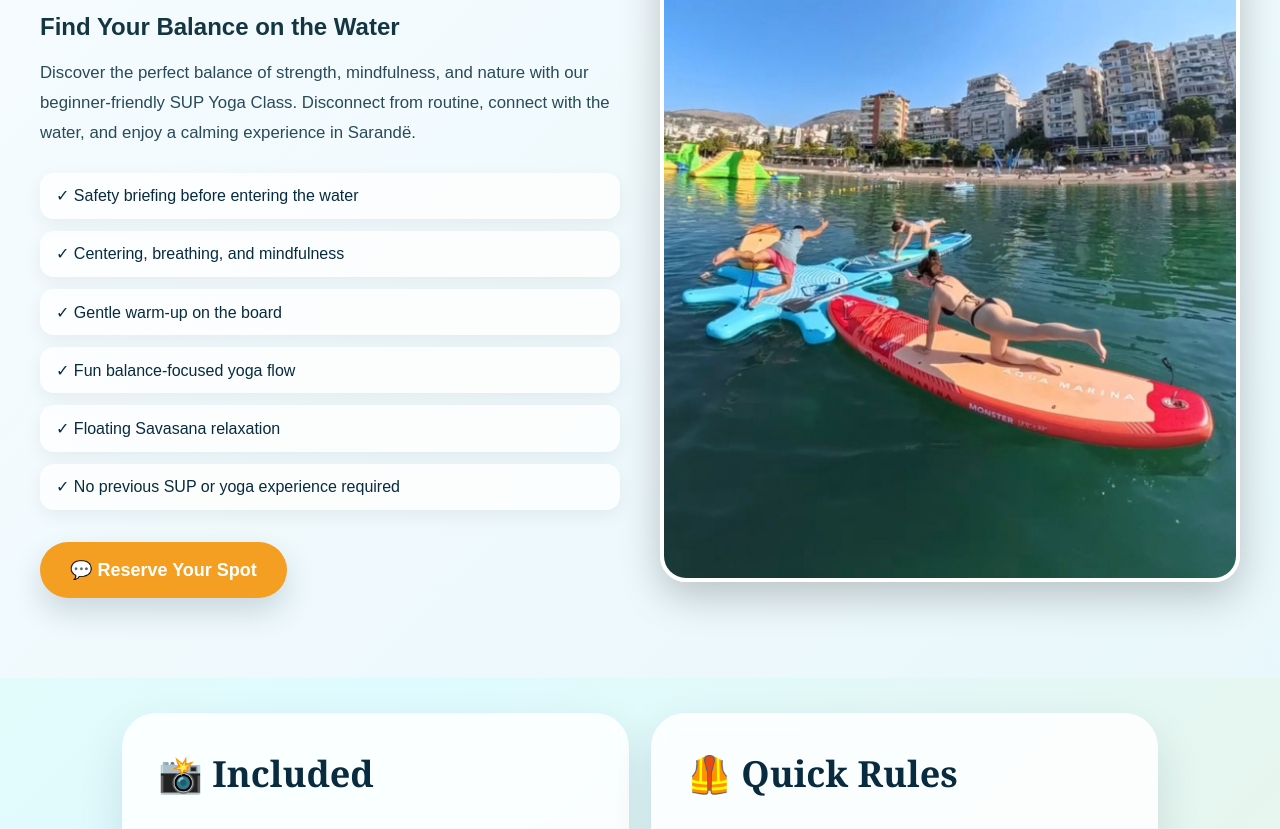
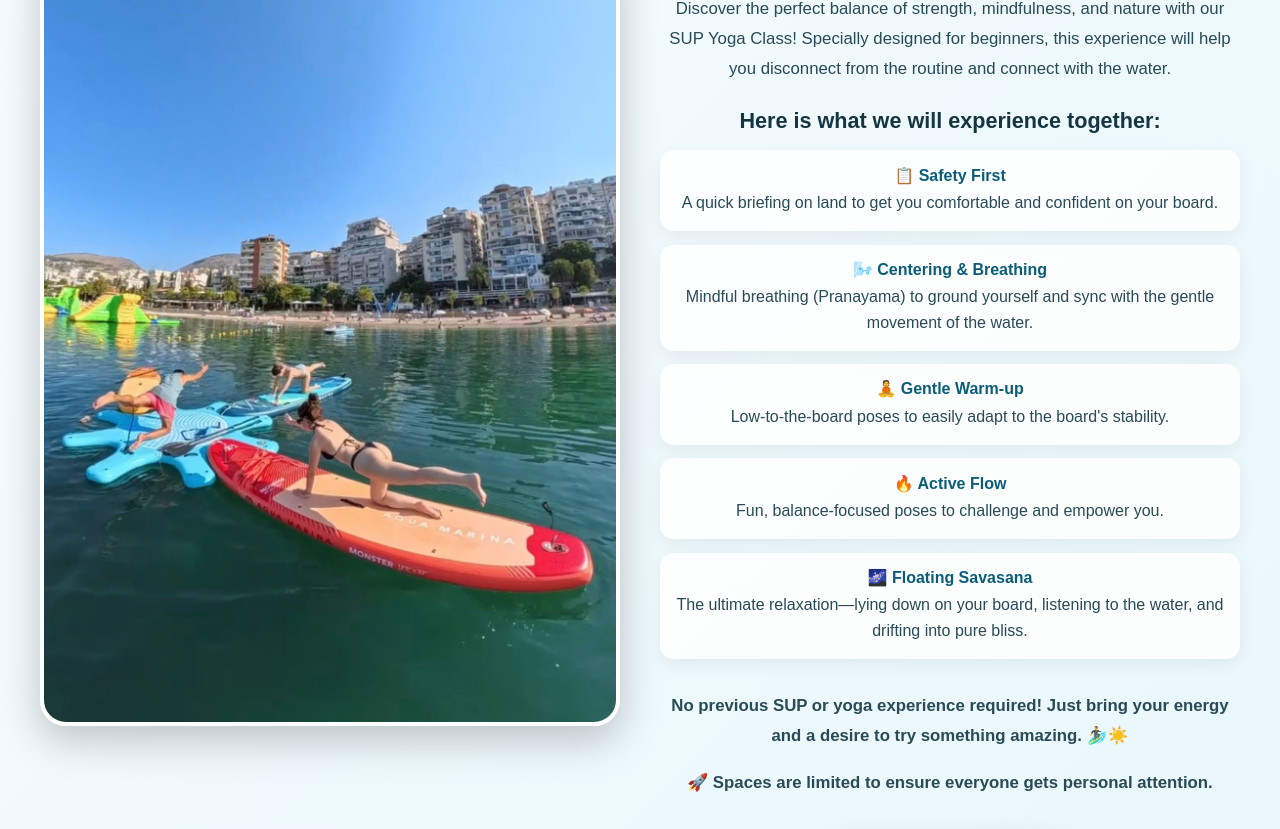
Before and after one commit to angelicereeves/bistrica-paddleboard, a Next.js app: page / in a window 1280 px wide. Shown: the part 2971-3800 px from the top of the page. Built offline with nearby package versions, Linux system fonts and the light colour scheme.

Commit message:
updated yoga section

```diff
--- a/app/page.tsx
+++ b/app/page.tsx
@@ -511,29 +511,41 @@ export default function HomePage() {
             alignItems: "center",
           }}
         >
-          <div>
           <div
             style={{
-                display: "inline-block",
-                marginBottom: "1rem",
-                padding: "0.5rem 1rem",
-                borderRadius: "999px",
-                background: "rgba(10, 93, 120, 0.1)",
-                color: "#0a5d78",
-                fontWeight: 700,
+              order: 1,
             }}
           >
-              🌊 BEGINNER FRIENDLY
+            <Image
+              src="/yoga1.jpg"
+              alt="SUP Yoga class on paddle boards in Sarandë"
+              width={900}
+              height={1200}
+              style={{
+                width: "100%",
+                height: "auto",
+                borderRadius: "26px",
+                boxShadow: "0 14px 40px rgba(0,0,0,0.22)",
+                border: "4px solid white",
+              }}
+            />
           </div>
 
+          <div
+            style={{
+              textAlign: "center",
+              order: 2,
+            }}
+          >
             <h2
               style={{
-                fontSize: "2.5rem",
+                fontSize: "2.3rem",
                 color: "#0a5d78",
                 marginBottom: "1rem",
+                lineHeight: 1.2,
               }}
             >
-              🧘 {t.yoga}
+              🌊 Ready to take your yoga practice to the water? 🧘‍♂️✨
             </h2>
 
             <div
@@ -550,16 +562,6 @@ export default function HomePage() {
               🧘 SUP Yoga • 20€ per person
             </div>
 
-<h3
-              style={{
-                fontSize: "1.5rem",
-                marginBottom: "1rem",
-                color: "#143642",
-              }}
-            >
-              {t.yogaTitle}
-            </h3>
-
             <p
               style={{
                 lineHeight: 1.8,
@@ -568,56 +570,120 @@ export default function HomePage() {
                 fontSize: "1.05rem",
               }}
             >
-              {t.yogaDesc}
+              Discover the perfect balance of strength, mindfulness, and nature
+              with our SUP Yoga Class! Specially designed for beginners, this
+              experience will help you disconnect from the routine and connect
+              with the water.
             </p>
+
+            <h3
+              style={{
+                fontSize: "1.35rem",
+                marginBottom: "1rem",
+                color: "#143642",
+              }}
+            >
+              Here is what we will experience together:
+            </h3>
 
             <div
               style={{
                 display: "grid",
-                gap: "0.75rem",
+                gap: "0.85rem",
                 marginBottom: "2rem",
               }}
             >
-              {t.yogaList.map((item) => (
-                <p
-                  key={item}
+              {[
+                {
+                  title: "📋 Safety First",
+                  desc: "A quick briefing on land to get you comfortable and confident on your board.",
+                },
+                {
+                  title: "🌬️ Centering & Breathing",
+                  desc: "Mindful breathing (Pranayama) to ground yourself and sync with the gentle movement of the water.",
+                },
+                {
+                  title: "🧘 Gentle Warm-up",
+                  desc: "Low-to-the-board poses to easily adapt to the board's stability.",
+                },
+                {
+                  title: "🔥 Active Flow",
+                  desc: "Fun, balance-focused poses to challenge and empower you.",
+                },
+                {
+                  title: "🌌 Floating Savasana",
+                  desc: "The ultimate relaxation—lying down on your board, listening to the water, and drifting into pure bliss.",
+                },
+              ].map((item) => (
+                <div
+                  key={item.title}
                   style={{
                     margin: 0,
-                    padding: "0.85rem 1rem",
+                    padding: "0.95rem 1rem",
                     borderRadius: "14px",
-                    background: "rgba(255,255,255,0.8)",
+                    background: "rgba(255,255,255,0.85)",
                     boxShadow: "0 6px 18px rgba(0,0,0,0.06)",
+                    textAlign: "center",
                   }}
                 >
-                  ✓ {item}
-                </p>
+                  <strong
+                    style={{
+                      display: "block",
+                      color: "#0a5d78",
+                      marginBottom: "0.35rem",
+                    }}
+                  >
+                    {item.title}
+                  </strong>
+                  <span
+                    style={{
+                      color: "#284b57",
+                      lineHeight: 1.6,
+                    }}
+                  >
+                    {item.desc}
+                  </span>
+                </div>
               ))}
             </div>
+
+            <p
+              style={{
+                lineHeight: 1.8,
+                marginBottom: "1rem",
+                color: "#284b57",
+                fontSize: "1.05rem",
+                fontWeight: 600,
+              }}
+            >
+              No previous SUP or yoga experience required! Just bring your energy
+              and a desire to try something amazing. 🏄‍♂️☀️
+            </p>
+
+            <p
+              style={{
+                lineHeight: 1.8,
+                marginBottom: "2rem",
+                color: "#284b57",
+                fontSize: "1.05rem",
+                fontWeight: 600,
+              }}
+            >
+              🚀 Spaces are limited to ensure everyone gets personal attention.
+            </p>
 
             <a
               href={whatsapp}
               target="_blank"
               className="btn primary"
-              style={{ display: "inline-block" }}
+              style={{
+                display: "inline-block",
+                marginLeft: "auto",
+                marginRight: "auto",
+              }}
             >
               💬 {t.yogaBook}
             </a>
-          </div>
-
-          <div>
-            <Image
-              src="/yoga1.jpg"
-              alt="SUP Yoga class on paddle boards in Sarandë"
-              width={900}
-              height={1200}
-              style={{
-                width: "100%",
-                height: "auto",
-                borderRadius: "26px",
-                boxShadow: "0 14px 40px rgba(0,0,0,0.22)",
-                border: "4px solid white",
-              }}
-            />
           </div>
         </div>
       </section>
```
Lines whose indentation alone changed are shown as unchanged.
